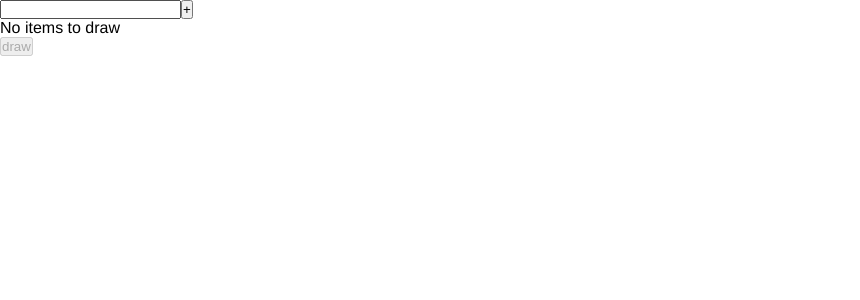
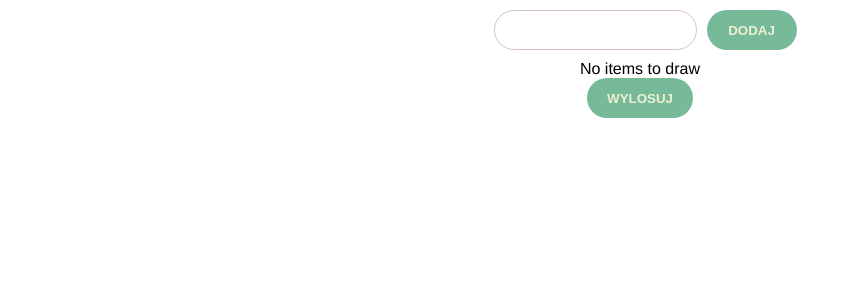
Before and after one commit to danielkoban/draw-an-option, a Vue app: page / in a window 1280 px wide. Shown: the top 300 px of the page, without its empty margins (0-860 px from the left). Built offline with nearby package versions, Linux system fonts and the light colour scheme.

Commit message:
Add buttons style

```diff
--- a/src/App.vue
+++ b/src/App.vue
@@ -21,4 +21,9 @@ export default defineComponent({
 </script>
 
 <style lang="scss">
+#app {
+  display: flex;
+  flex-direction: column;
+  align-items: center;
+}
 </style>
--- a/src/components/AddItem.vue
+++ b/src/components/AddItem.vue
@@ -1,7 +1,7 @@
 <template>
   <div>
     <input type="text" v-model="newItem" @keyup.enter="addItem" />
-    <button @click="addItem">+</button>
+    <button @click="addItem">Dodaj</button>
   </div>
 </template>
 
@@ -21,5 +21,13 @@ export default defineComponent({
 });
 </script>
 
-<style>
+<style lang="scss">
+input {
+  height: 40px;
+  margin: 10px;
+  padding: 12px;
+  border: 1px solid #d7c0d0;
+  border-radius: 25px;
+  outline: none;
+}
 </style>
--- a/src/components/Drawing.vue
+++ b/src/components/Drawing.vue
@@ -1,6 +1,6 @@
 <template>
   <h2>{{ drawnItem }}</h2>
-  <button @click="drawItem" :disabled="!disabled">draw</button>
+  <button @click="drawItem" :disabled="!disabled">Wylosuj</button>
 </template>
 
 <script>
--- a/src/components/ItemList.vue
+++ b/src/components/ItemList.vue
@@ -3,7 +3,7 @@
   <ul v-else>
     <li v-for="(item, index) in items" :key="index">
       {{ item }}
-      <button @click="removeItem(index)">-</button>
+      <span class="delete-btn" @click="removeItem(index)">&#10005;</span>
     </li>
   </ul>
 </template>
--- a/src/styles/global.scss
+++ b/src/styles/global.scss
@@ -1,3 +1,11 @@
+:root {
+  --color-red: #d33f49;
+  --color-pink: #d7c0d0;
+  --color-beige: #eff0d1;
+  --color-green: #77ba99;
+  --color-black: #262730;
+}
+
 * {
   margin: 0;
   padding: 0;
@@ -13,3 +21,28 @@ body {
   font-family: Avenir, Helvetica, Arial, sans-serif;
   background: eff0d1;
 }
+
+button {
+  min-width: 90px;
+  height: 40px;
+  padding: 0 20px;
+  border: none;
+  border-radius: 25px;
+  background: var(--color-green);
+  color: var(--color-beige);
+  font-weight: 700;
+  text-transform: uppercase;
+  cursor: pointer;
+}
+
+.delete-btn {
+  display: inline-block;
+  width: 23px;
+  height: 23px;
+  border-radius: 50%;
+  background: var(--color-red);
+  color: var(--color-beige);
+  text-align: center;
+  line-height: 23px;
+  cursor: pointer;
+}
```
